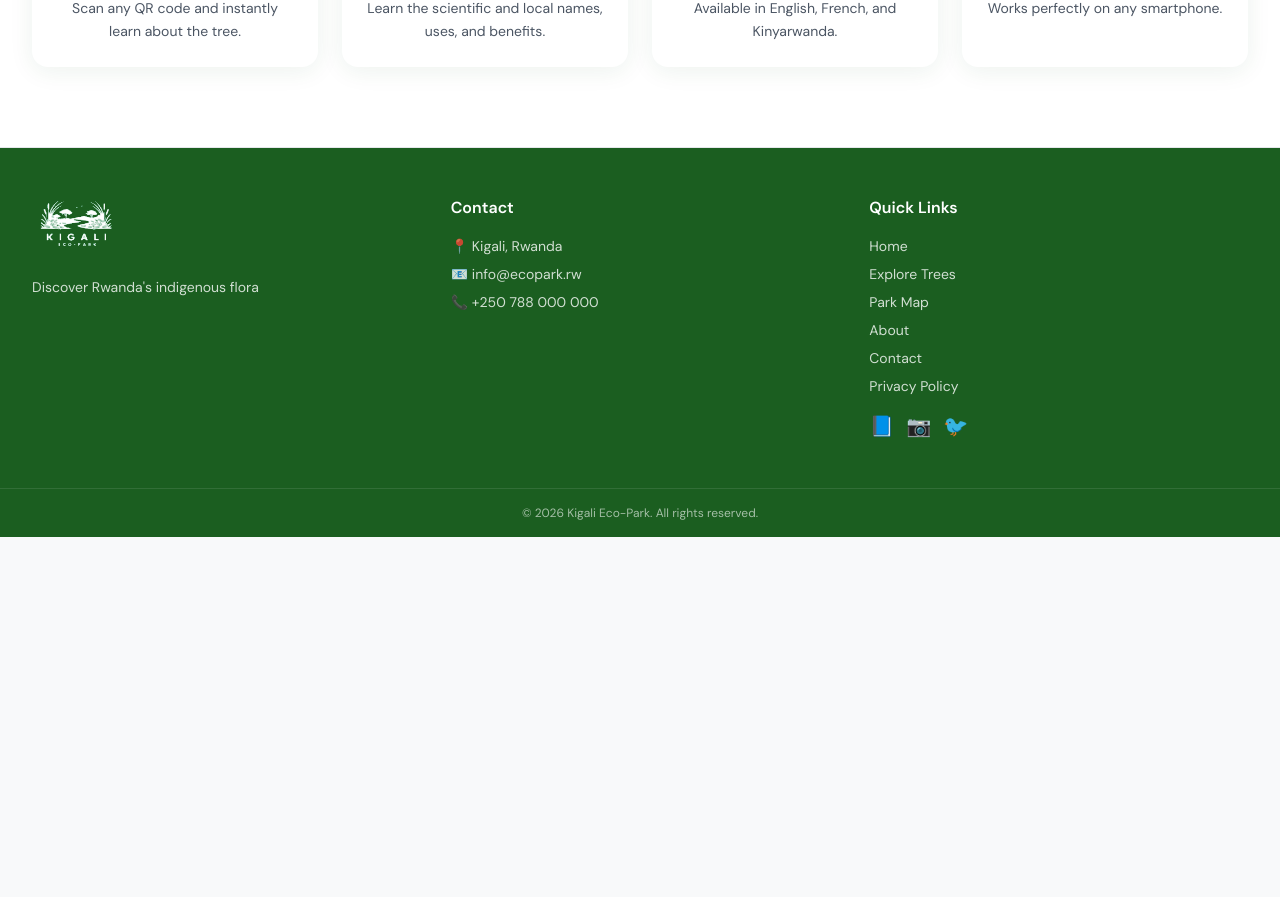
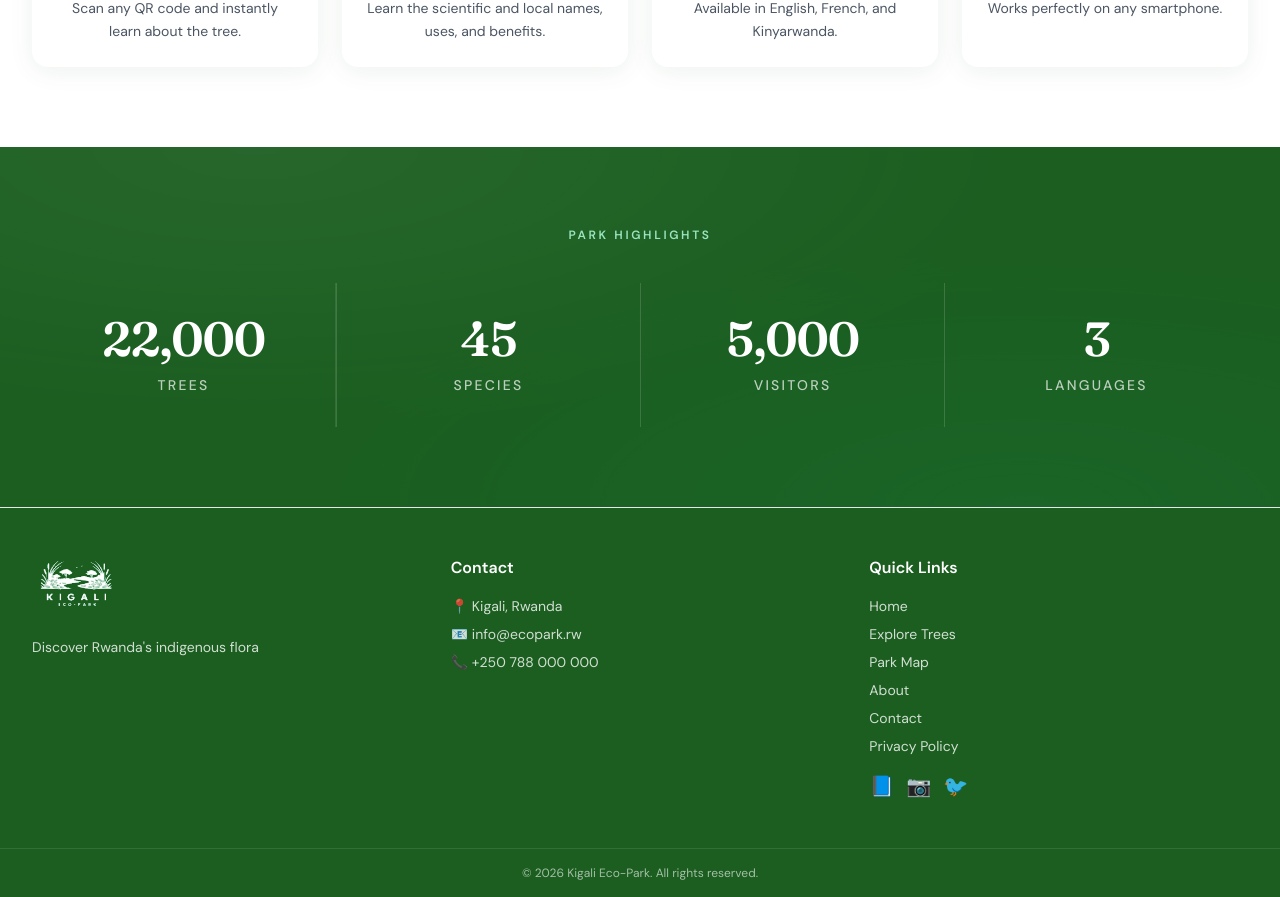
Before and after one commit to mantoinette/kigali-eco-park, a React (Vite) app in the folder frontend/: page / in a window 1280 px wide. Shown: the part 1112-2009 px from the top of the page. Before the commit the page ends 1649 px from the top, so only its background shows below. Built offline with nearby package versions, Linux system fonts and the light colour scheme; no server answers.

Commit message:
Update park stats to 22,000 trees and 45 species with a cleaner stats section.
Co-authored-by: Cursor <cursoragent@cursor.com>

```diff
--- a/frontend/src/components/StatsSection.jsx
+++ b/frontend/src/components/StatsSection.jsx
@@ -3,38 +3,75 @@ import { useLanguage } from '../context/LanguageContext';
 import { t } from '../i18n/ui';
 import { fetchSiteStats } from '../api/client';
 
-const STAT_ICONS = ['🌳', '📚', '👨‍👩‍👧‍👦', '🌍'];
+const FALLBACK = {
+  treesGoal: 22000,
+  speciesGoal: 45,
+  totalVisitors: 5000,
+  languagesSupported: 3,
+};
+
+function formatStat(value, language) {
+  const n = Number(value);
+  if (!Number.isFinite(n)) return value;
+  const locale = language === 'fr' ? 'fr-FR' : language === 'rw' ? 'en-US' : 'en-US';
+  return n.toLocaleString(locale);
+}
 
 export default function StatsSection() {
   const { language } = useLanguage();
-  const [stats, setStats] = useState(null);
+  const [stats, setStats] = useState(FALLBACK);
 
   useEffect(() => {
     fetchSiteStats()
-      .then(setStats)
-      .catch(() => setStats(null));
+      .then((data) => {
+        if (data) {
+          setStats({
+            treesGoal: data.treesGoal ?? FALLBACK.treesGoal,
+            speciesGoal: data.speciesGoal ?? FALLBACK.speciesGoal,
+            totalVisitors: data.totalVisitors ?? FALLBACK.totalVisitors,
+            languagesSupported: data.languagesSupported ?? FALLBACK.languagesSupported,
+          });
+        }
+      })
+      .catch(() => setStats(FALLBACK));
   }, []);
 
-  const items = stats
-    ? [
-        { value: stats.treesGoal, label: t(language, 'statTreesLabel') },
-        { value: stats.speciesGoal, label: t(language, 'statSpeciesLabel') },
-        { value: stats.totalVisitors.toLocaleString(), label: t(language, 'statVisitorsLabel') },
-        { value: stats.languagesSupported, label: t(language, 'statLanguagesLabel') },
-      ]
-    : [];
-
-  if (!items.length) return null;
+  const items = [
+    { value: formatStat(stats.treesGoal, language), label: t(language, 'statTreesLabel') },
+    { value: formatStat(stats.speciesGoal, language), label: t(language, 'statSpeciesLabel') },
+    { value: formatStat(stats.totalVisitors, language), label: t(language, 'statVisitorsLabel') },
+    { value: formatStat(stats.languagesSupported, language), label: t(language, 'statLanguagesLabel') },
+  ];
 
   return (
-    <section className="bg-primary py-16 text-white">
-      <div className="section-container">
-        <div className="grid gap-8 sm:grid-cols-2 lg:grid-cols-4">
-          {items.map((item, index) => (
-            <div key={item.label} className="text-center">
-              <div className="text-4xl" aria-hidden="true">{STAT_ICONS[index]}</div>
-              <div className="mt-2 font-display text-4xl font-bold">{item.value}</div>
-              <div className="mt-1 text-sm text-white/85">{item.label}</div>
+    <section className="relative overflow-hidden bg-primary-dark py-16 text-white sm:py-20" aria-label={t(language, 'parkHighlights')}>
+      <div
+        className="pointer-events-none absolute inset-0 opacity-30"
+        style={{
+          background:
+            'radial-gradient(ellipse at 20% 0%, rgba(255,255,255,0.18), transparent 55%), radial-gradient(ellipse at 80% 100%, rgba(16,185,129,0.25), transparent 50%)',
+        }}
+        aria-hidden="true"
+      />
+      <div className="section-container relative">
+        <div className="mx-auto max-w-3xl text-center">
+          <p className="text-xs font-semibold uppercase tracking-[0.22em] text-emerald-200/90">
+            {t(language, 'parkHighlights')}
+          </p>
+        </div>
+
+        <div className="mt-10 grid gap-0 sm:grid-cols-2 lg:grid-cols-4 lg:divide-x lg:divide-white/15">
+          {items.map((item) => (
+            <div
+              key={item.label}
+              className="border-b border-white/10 px-4 py-8 text-center last:border-b-0 sm:border-b sm:odd:border-r sm:odd:border-white/10 lg:border-b-0 lg:border-r-0 lg:px-8"
+            >
+              <div className="font-display text-4xl font-semibold tracking-tight text-white sm:text-5xl">
+                {item.value}
+              </div>
+              <div className="mt-3 text-sm font-medium uppercase tracking-[0.16em] text-white/70">
+                {item.label}
+              </div>
             </div>
           ))}
         </div>
```
Also changed, not shown: 1 other file (tests, documents, lock files or other folders).
